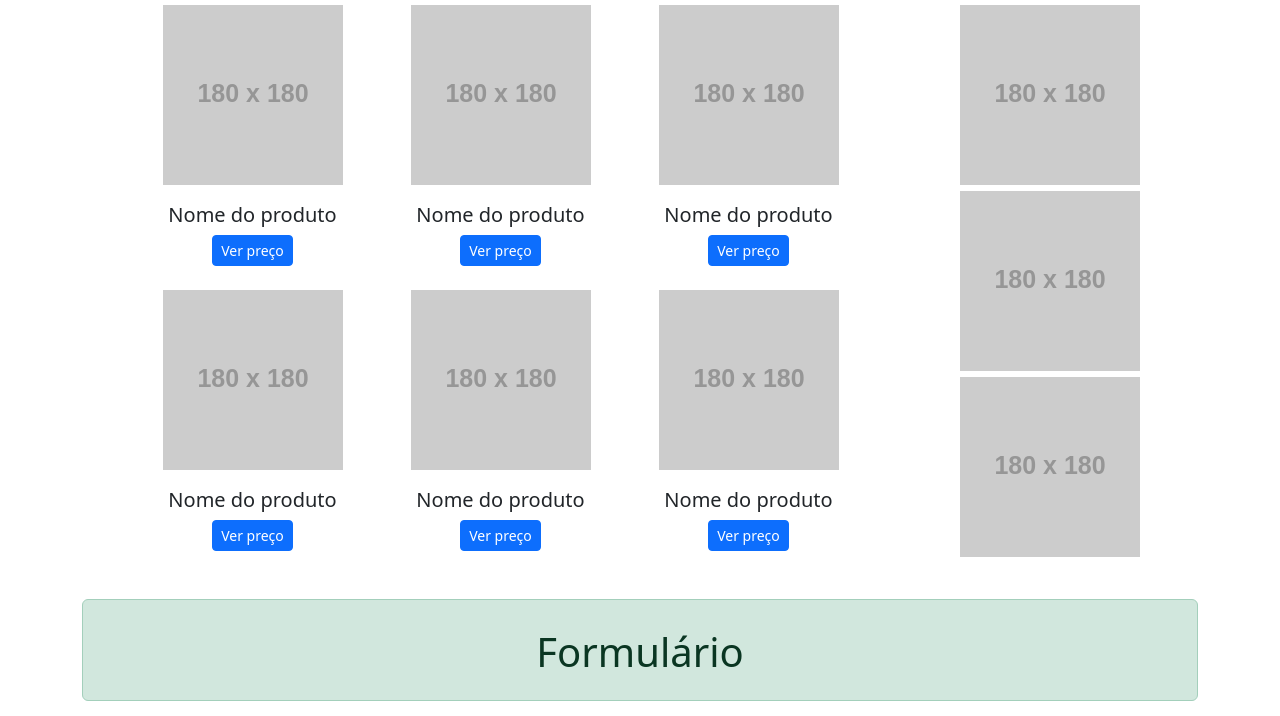
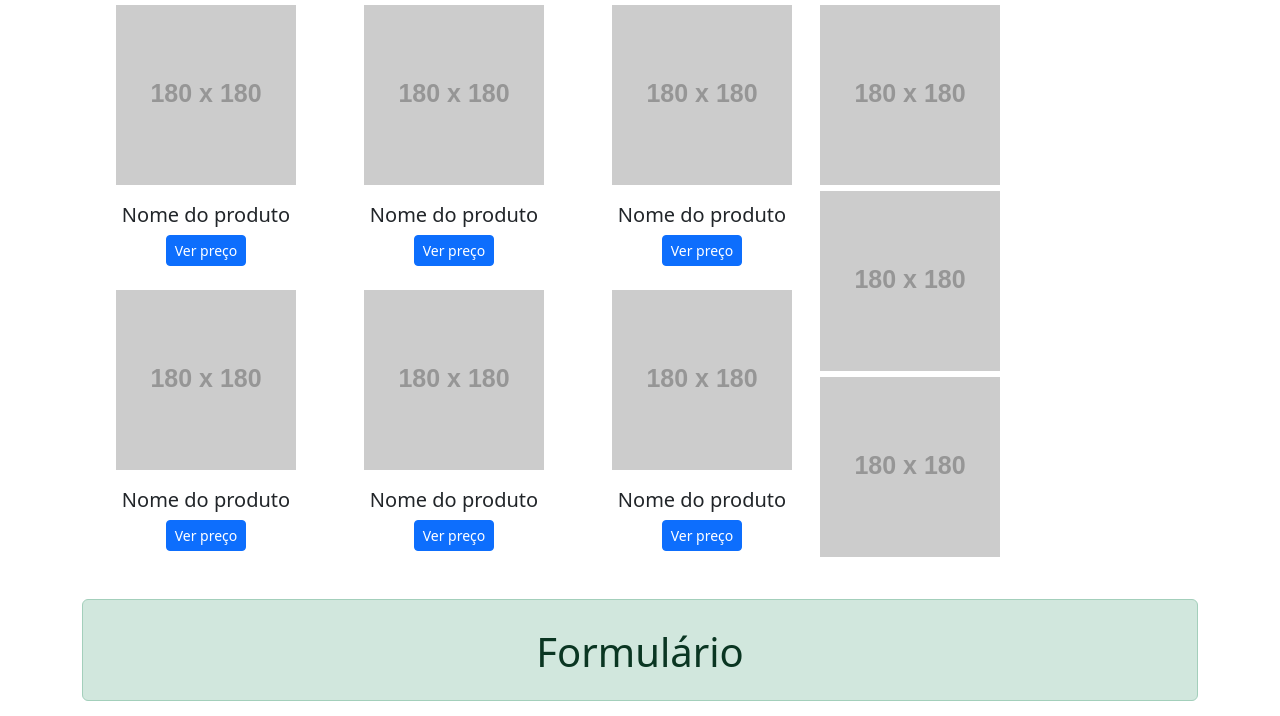
Before and after one commit to susyhaga/teste, a plain HTML site: page form_ebac.html in a window 1280 px wide. Shown: the part 147-863 px from the top of the page. Drawn offline with nearby package versions, Linux system fonts and the light colour scheme; placeholder pictures from the web are drawn by us.

Commit message:
Update main.css

```diff
--- a/main.css
+++ b/main.css
@@ -1,11 +1,4 @@
-*{
-    padding: 0;
-    margin: 0 auto;
-    box-sizing: border-box;
-}
-.body{
-    overflow-x: hidden;
-}
+
 .container{
     margin-bottom: 12px;
 }
```
